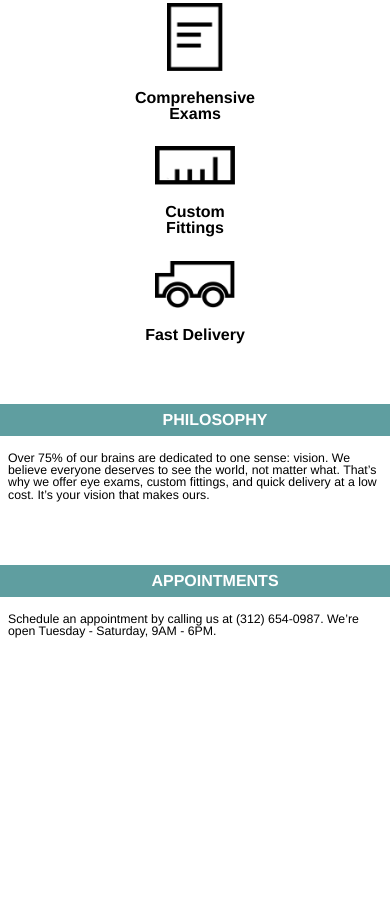
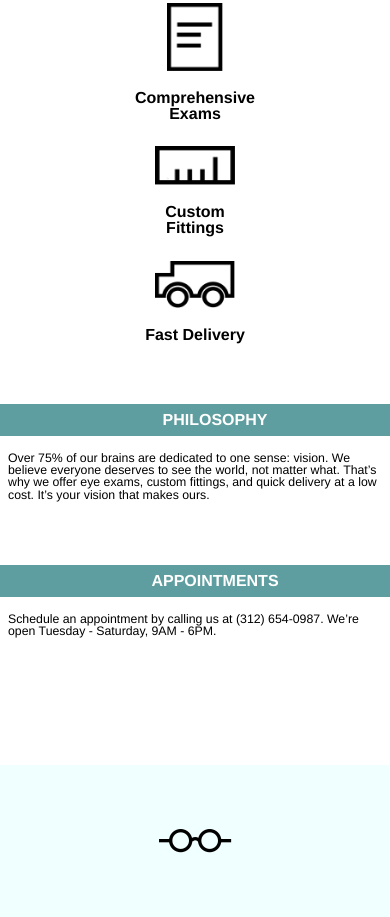
Before and after one commit to DebDebMN/TortoiseshellOptics, a plain HTML site: page index.html in a window 390 px wide. Shown: the part 329-1246 px from the top of the page. Before the commit the page ends 1091 px from the top, so only its background shows below. Drawn offline with Linux system fonts and the light colour scheme.

Commit message:
Completed all code and resizing also.

```diff
--- a/index.html
+++ b/index.html
@@ -36,8 +36,11 @@
     </div>  <!-- for container960 -->
 
   <!--
+  ***************
+     TAG-LINE
+  ***************
   Tag-line is a white box with message on right side of background image.
-  Size veries based on the size of the browser.
+  Size varies based on the size of the browser.
   -->
     <div class="tag-line-container container960">
       <div class="tag-line">
@@ -53,8 +56,10 @@
   </header>
 
   <!--
-Main body, after header, contains 3 seperate parts either listed on
-horizontally if the viewport big enough, or vertically if not.
+  *****************
+    MAIN FEATURES
+  *****************
+  Main body, after header, contains 3 seperate parts either listed on  horizontally if the viewport big enough, or vertically if not.
   -->
 
   <div class="main">
@@ -93,7 +98,9 @@ horizontally if the viewport big enough, or vertically if not.
   </div> <!-- for main -->
 
   <!--
+  ***************************************************
   Business Info - contains Philosophy and Appoinments
+  ***************************************************
   -->
   <div class="biz-info-container">
 
@@ -117,5 +124,18 @@ Business Info - contains Philosophy and Appoinments
 
   </div> <!-- for biz-info-container -->
 
+  <!--
+  *************************************
+  Footer - with logo and copyright line.
+  **************************************
+  -->
+  <footer>
+    <div class="logo-footer">
+      <img src="./resources/images/logo-black.png"/>
+      <span class="copyright">
+        <h3>Copyright Tortoiseshell Optics</h3>
+      </span>
+    </div>
+  </footer>
 </body>
 </html>
--- a/resources/css/style.css
+++ b/resources/css/style.css
@@ -32,11 +32,10 @@ header {
   background-size: cover;
   background-position: center;
   background-repeat: no-repeat;
-  padding-top: 1rem;}
+  padding-top: 1rem;
+}
 
 .logo-nav {
-  /* position: relative;
-  top: 1rem; */
   height: 4rem;
   background-color: cadetblue;
 
@@ -47,10 +46,10 @@ header {
 }
 
 .logo {
-height: 4rem;
+  height: 4rem;
 
-display: flex;
-align-items: center;
+  display: flex;
+  align-items: center;
 }
 
 
@@ -134,7 +133,7 @@ header .tag-line-small {
   height: 11rem;
   max-width: 960px; /* fit into a 960px frame.  Note that max-width is used */
   margin: 0 auto;
-    padding-top: 3rem;
+  padding-top: 3rem;
 /*  border: thin solid red; /**********************/
 }
 
@@ -217,11 +216,48 @@ header .tag-line-small {
 }
 
 
+/*************
+   FOOTER
+**************/
+
+footer {
+  margin: 0 auto;
+  width: 57.33rem;
+  height: 9.5rem;
+  background-color: azure;
+  margin-top: 4rem;
+  /*  border: thin solid red;   /****************************/
+  display: flex;
+  align-items: center;
+}
+
+
+.logo-footer {
+  display: flex;  /* was inline-flex */
+  align-items: center;
+  /*  border: thin solid green;   /***************************/
+}
+
+ .logo-footer img{
+  height: 1.5rem;
+  margin-left: 4rem;
+  /* border: thin solid blue;   /**************************/
+}
+
+.copyright h3{
+  font-weight: normal;
+}
+
+
 @media only screen and (min-width: 471px) {
   .nav960 {
     display: none;
   }
 header .tag-line-small {
+    display: none;
+  }
+
+  .logo-footer-small {
     display: none;
   }
 } /* for media >471px */
@@ -350,4 +386,23 @@ header .tag-line-small {
      font-size: 0.77rem;
  }
 
+ .logo-footer {
+   justify-content: center;
+
+ }
+
+footer {
+  justify-content: center;
+  width: 100%;
+}
+
+.logo-footer img {
+  margin-left: 0;
+  margin-right: 0;
+}
+
+.copyright h3 {
+  display: none;
+}
+
 }  /* for media <=470px */
```
Lines whose indentation alone changed are shown as unchanged.
